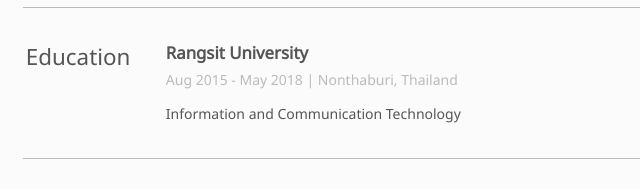
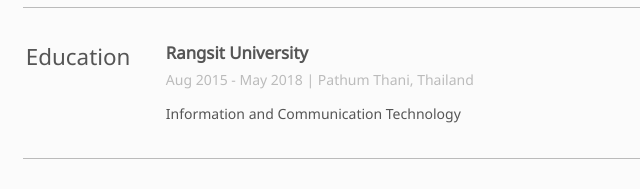
Before and after one commit to kahnwong/kahnwong.github.io, a plain HTML site: page resume.html in a window 1280 px wide. Shown: the part 159-348 px from the top of the page, 281-921 px from the left. Drawn offline with Linux system fonts and the light colour scheme.

Commit message:
rebuilding site Thu Jul 16 18:01:13 +07 2020

```diff
--- a/resume.html
+++ b/resume.html
@@ -210,7 +210,7 @@
                Rangsit University
             </div>
             <div class="block-subtitle">
-              Aug 2015 - May 2018 | Nonthaburi, Thailand
+              Aug 2015 - May 2018 | Pathum Thani, Thailand
             </div>
             <div class="block-content">
               Information and Communication Technology
```
